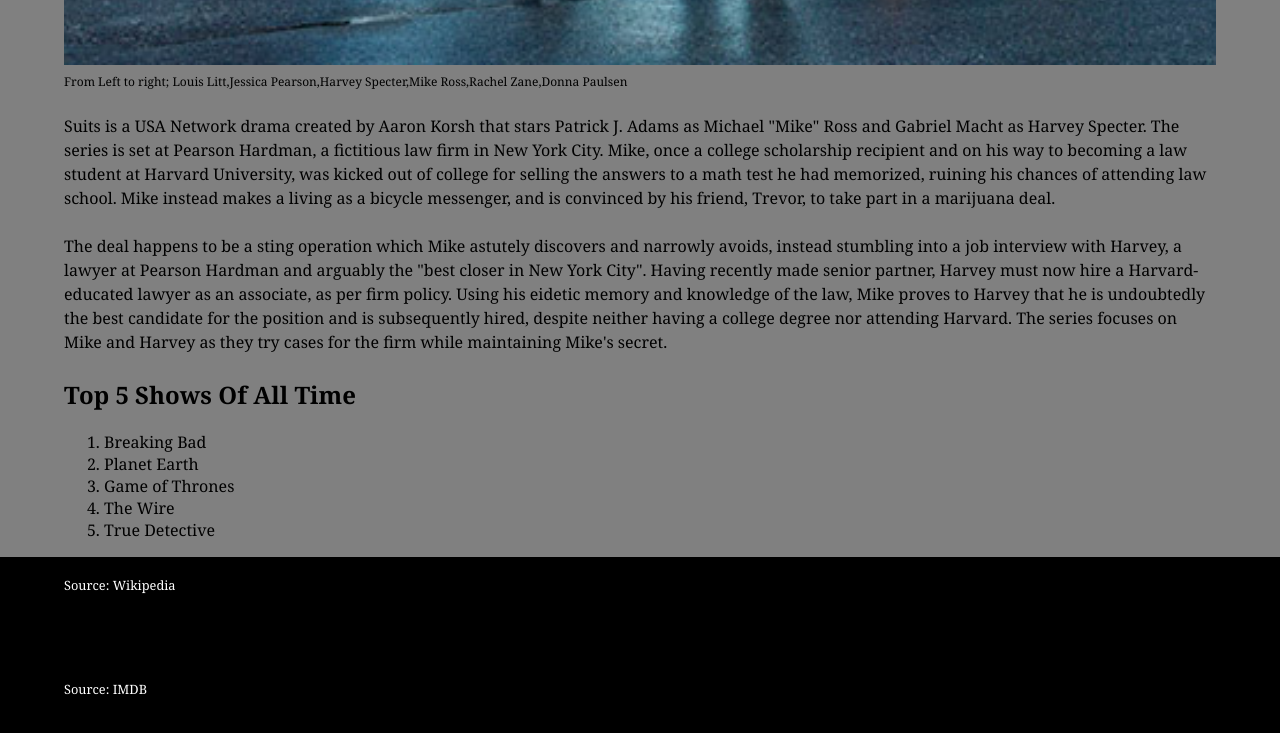
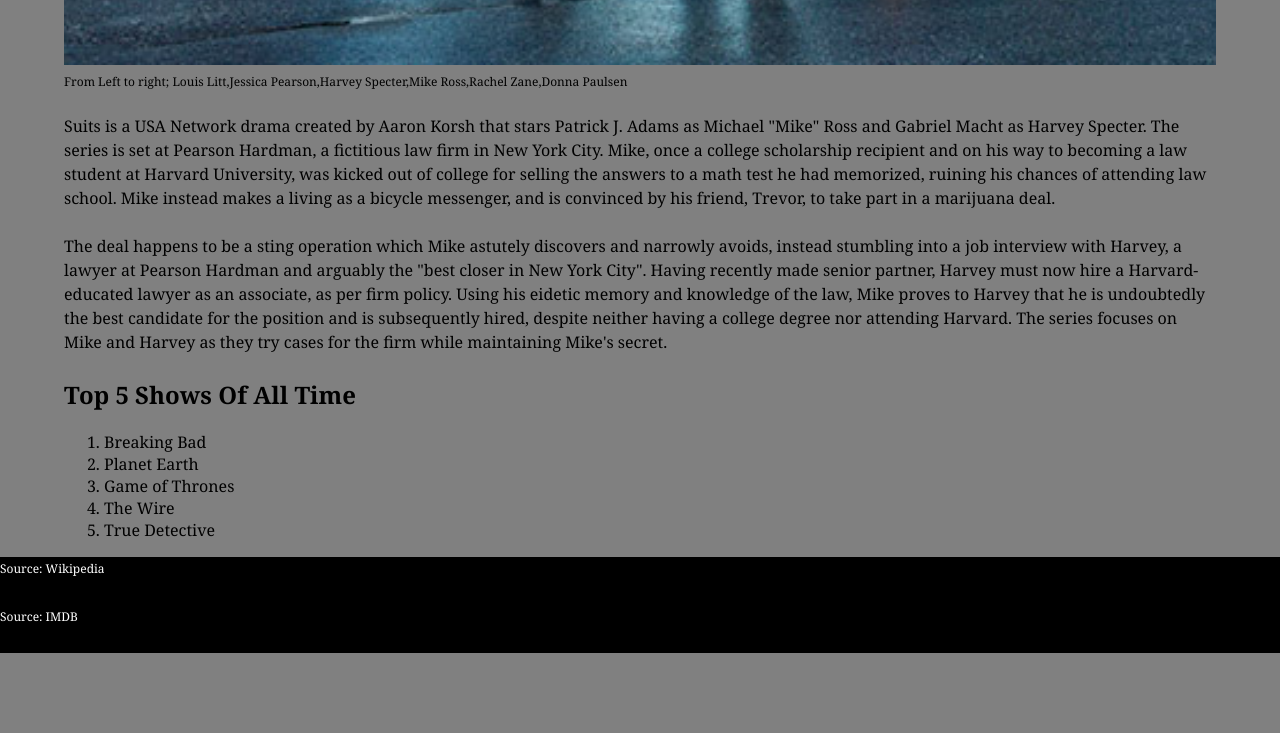
Before and after one commit to sidd0043/activity-boxmodel, a plain HTML site: page index.html in a window 1280 px wide. Shown: the part 908-1641 px from the top of the page. After the commit the page ends 1561 px from the top, so only its background shows below. Drawn offline with Linux system fonts and the light colour scheme.

Commit message:
created-boxmodel

```diff
--- a/css/general.css
+++ b/css/general.css
@@ -21,7 +21,7 @@
 
 /* Controls the typography size on mobile and desktop */
 
-    font-size: 100%; /* 100% = 16px = 1rem */
+    font-size: 100%;
 
     font-family: Georgia, Times, serif;
 }
@@ -73,8 +73,8 @@
 }
 
 figure {
-    margin: 0 auto 1.5rem; /* auto incase we want smaller */
-    width: 100%;/* size can be smaller than, but not larger than 100% */
+    margin: 0 auto 1.5rem;
+    width: 100%;
 }
 
 figcaption {
@@ -88,8 +88,8 @@
 }
 
 footer p {
-    font-size: .8rem;
-    margin: 1rem 5% 5rem;
+    font-size: .75rem;
+    margin: .rem 5% 5rem;
     color: white;
 }
 
```
